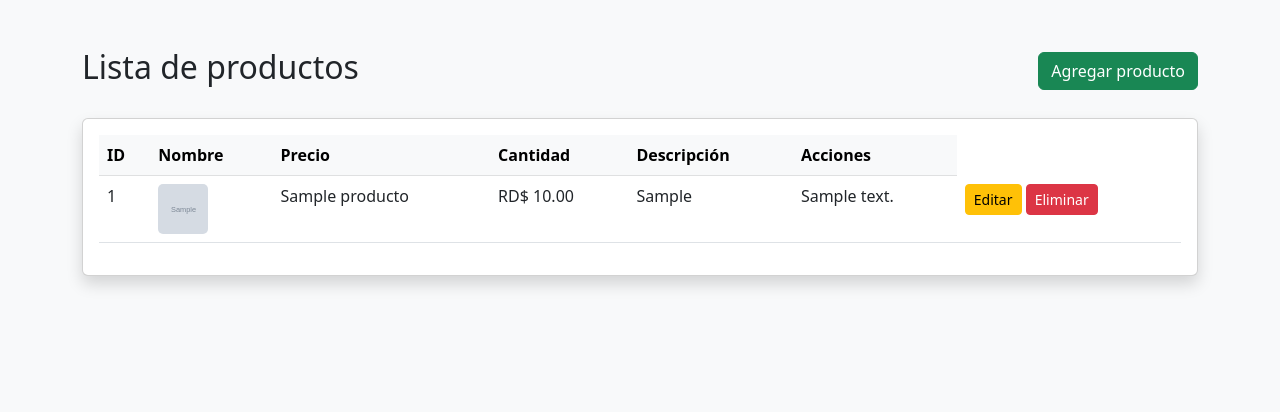
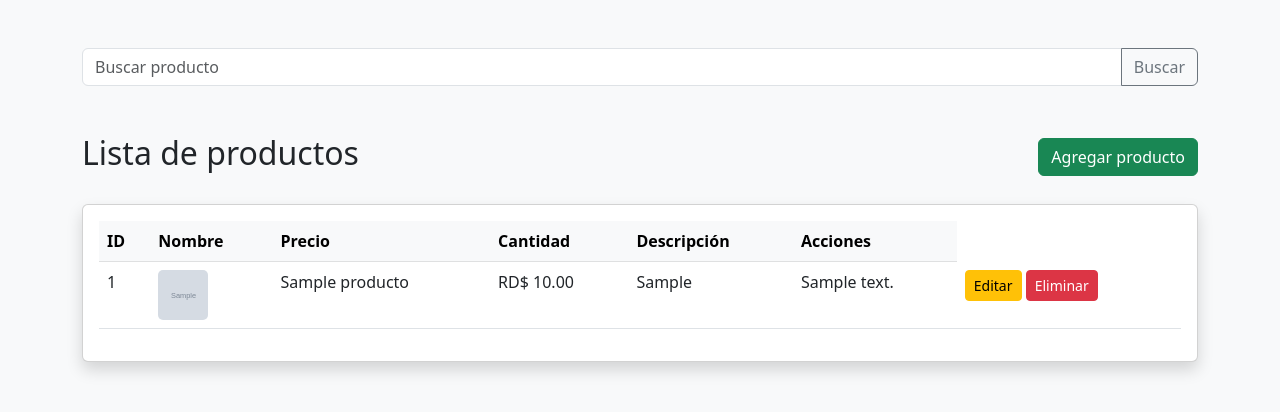
Before and after one commit to LSM-23/invProducto-Sof109-, a PHP site: page /views/dashboard.php in a window 1280 px wide. Shown: the part 56-468 px from the top of the page. Run offline with PHP 8.4, Linux system fonts and the light colour scheme; the visitor is signed in with stand-in values (Sample User, id 1); tables that the repository leaves empty or names only in its code hold one stand-in row (values such as "Sample post"); grey boxes marked "Sample" are stand-in pictures.

Commit message:
Adicionar un buscador sencillo

```diff
--- a/models/producto.php
+++ b/models/producto.php
@@ -49,6 +49,19 @@ class Producto {
     // LEER: Usamos JOIN para traer todo como una sola tabla
     // ---------------------------------------------------
     public function leerTodos() {
+        // Condicional del buscador
+        if (!empty($_GET['buscar'])) {
+            $buscar = $_GET['buscar'];
+            $query = "SELECT p.product_id, p.nombre, p.precio, p.descripcion, p.imagen_url, i.cantidad
+                  FROM Productos p
+                  JOIN Inventario i ON p.product_id = i.product_id
+                  WHERE p.nombre LIKE ?";
+            $stmt = $this->conn->prepare($query);
+            $stmt->execute(["%$buscar%"]);
+            return $stmt->fetchAll(PDO::FETCH_ASSOC);
+        }
+
+
         // Unimos Productos (p) con Inventario (i) basándonos en el product_id
         $query = "SELECT p.product_id, p.nombre, p.precio, p.descripcion, p.imagen_url, i.cantidad
                   FROM Productos p
--- a/views/inventario.php
+++ b/views/inventario.php
@@ -8,6 +8,16 @@
             </div>
         </div>
     </nav>
+
+    <!-- Buscador -->
+    <form method="GET" action="dashboard.php">
+    <div class="container mt-5">
+        <div class="input-group mb-3">
+            <input name="buscar" value="<?php echo isset($_GET['buscar']) ? htmlspecialchars($_GET['buscar']) : ''; ?>" type="text" class="form-control" placeholder="Buscar producto" aria-label="Buscar producto" aria-describedby="basic-addon2">
+            <button class="btn btn-outline-secondary" type="submit" id="basic-addon2">Buscar</button>
+        </div>
+    </div>
+    </form>
 
     <!-- Contenido de la página -->
     <div class="container mt-5">
```
